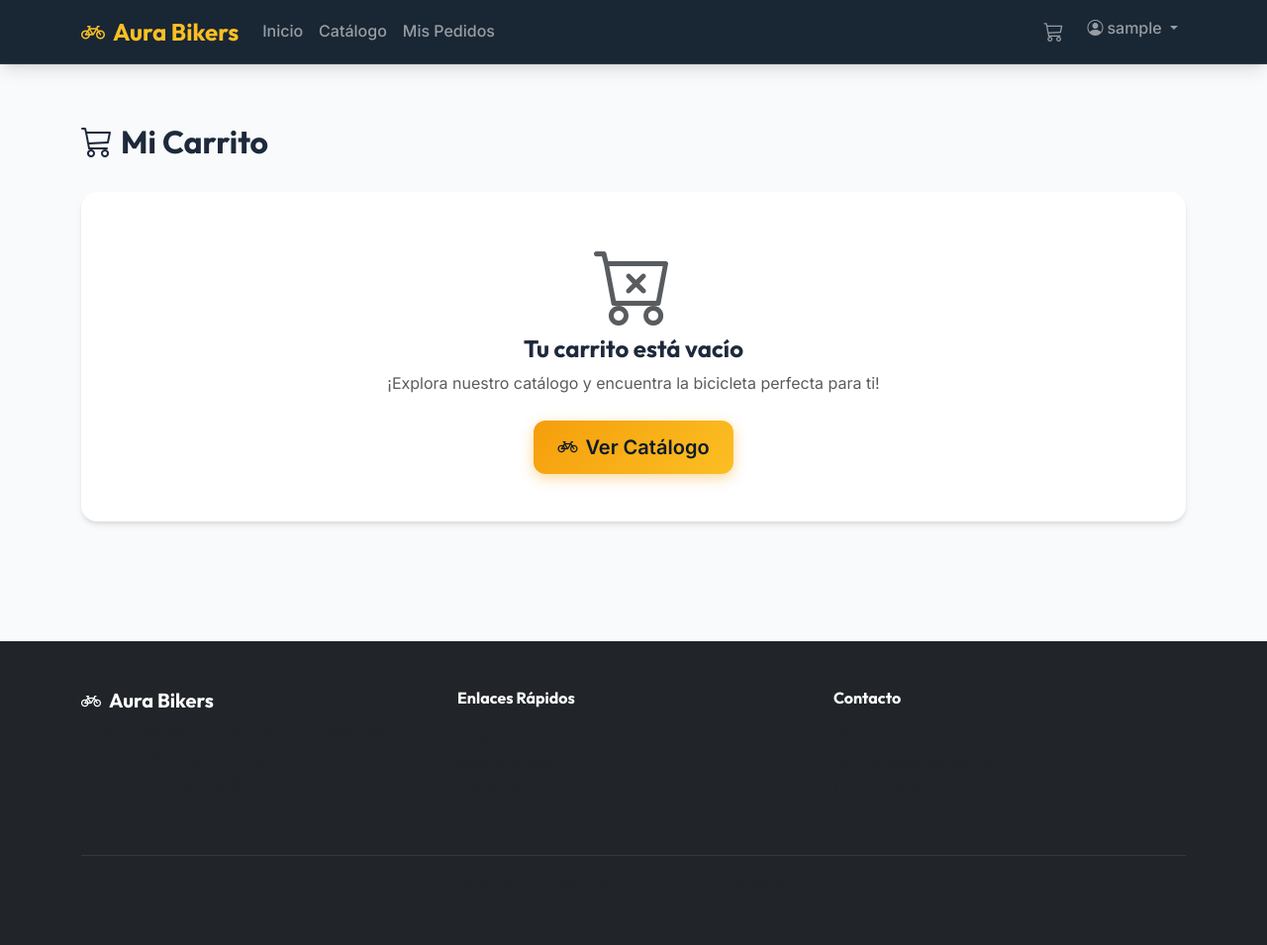
After one commit to cesar-mosquera/Tienda_virtual_Bikers, a Django app: page /pedidos/carrito/ in a window 1280 px wide. The commit adds this page. Shown: the whole page at 99% size. Run offline with Django 5.2, Linux system fonts and the light colour scheme; the visitor is signed in with stand-in values (Sample User, id 1).

Commit message:
feat(pedidos): creacion y gestion de pedidos con control por roles

```diff
--- a/aura_bikers/settings.py
+++ b/aura_bikers/settings.py
@@ -68,6 +68,7 @@ TEMPLATES = [
                 'django.template.context_processors.request',
                 'django.contrib.auth.context_processors.auth',
                 'django.contrib.messages.context_processors.messages',
+                'pedidos.context_processors.carrito',
             ],
         },
     },
--- /dev/null
+++ b/pedidos/context_processors.py
@@ -0,0 +1,11 @@
+"""
+Context processors para la aplicación pedidos.
+"""
+from .carrito import Carrito
+
+
+def carrito(request):
+    """
+    Context processor que hace el carrito disponible en todos los templates.
+    """
+    return {'carrito': Carrito(request)}
--- /dev/null
+++ b/pedidos/templates/pedidos/carrito.html
@@ -0,0 +1,119 @@
+{% extends 'base.html' %}
+
+{% block title %}Mi Carrito - Aura Bikers{% endblock %}
+
+{% block content %}
+<div class="container py-5">
+    <div class="row mb-4">
+        <div class="col">
+            <h2 class="fw-bold">
+                <i class="bi bi-cart3 me-2"></i>Mi Carrito
+            </h2>
+        </div>
+    </div>
+
+    {% if carrito_items %}
+    <div class="row">
+        <!-- Productos del carrito -->
+        <div class="col-lg-8">
+            <div class="dashboard-card">
+                {% for item in carrito_items %}
+                <div class="d-flex align-items-center py-3 {% if not forloop.last %}border-bottom{% endif %}">
+                    <!-- Imagen -->
+                    <div class="me-3" style="width: 100px; height: 100px;">
+                        {% if item.bicicleta.imagen %}
+                        <img src="{{ item.bicicleta.imagen.url }}" class="img-fluid rounded"
+                            alt="{{ item.bicicleta.modelo }}" style="width: 100px; height: 100px; object-fit: cover;">
+                        {% else %}
+                        <div class="bg-light rounded d-flex align-items-center justify-content-center"
+                            style="width: 100px; height: 100px;">
+                            <i class="bi bi-bicycle display-6 text-muted"></i>
+                        </div>
+                        {% endif %}
+                    </div>
+
+                    <!-- Info del producto -->
+                    <div class="flex-grow-1">
+                        <h6 class="mb-1 fw-bold">{{ item.bicicleta.marca }} {{ item.bicicleta.modelo }}</h6>
+                        <p class="text-muted small mb-1">
+                            {{ item.bicicleta.get_gama_display }} · {{ item.bicicleta.get_tipo_display }}
+                        </p>
+                        <p class="text-accent fw-bold mb-0">${{ item.precio|floatformat:0 }}</p>
+                    </div>
+
+                    <!-- Cantidad -->
+                    <div class="me-4">
+                        <form method="post" action="{% url 'pedidos:actualizar_carrito' item.bicicleta.pk %}"
+                            class="d-flex align-items-center">
+                            {% csrf_token %}
+                            <input type="number" name="cantidad" value="{{ item.cantidad }}" min="1"
+                                max="{{ item.bicicleta.stock }}" class="form-control form-control-sm text-center"
+                                style="width: 70px;">
+                            <button type="submit" class="btn btn-sm btn-outline-secondary ms-2">
+                                <i class="bi bi-arrow-repeat"></i>
+                            </button>
+                        </form>
+                    </div>
+
+                    <!-- Subtotal -->
+                    <div class="text-end me-3" style="min-width: 100px;">
+                        <span class="fw-bold">${{ item.subtotal|floatformat:0 }}</span>
+                    </div>
+
+                    <!-- Eliminar -->
+                    <form method="post" action="{% url 'pedidos:eliminar_carrito' item.bicicleta.pk %}">
+                        {% csrf_token %}
+                        <button type="submit" class="btn btn-sm btn-outline-danger">
+                            <i class="bi bi-trash"></i>
+                        </button>
+                    </form>
+                </div>
+                {% endfor %}
+            </div>
+
+            <div class="mt-3">
+                <a href="{% url 'productos:catalogo' %}" class="btn btn-outline-secondary">
+                    <i class="bi bi-arrow-left me-1"></i>Seguir Comprando
+                </a>
+            </div>
+        </div>
+
+        <!-- Resumen -->
+        <div class="col-lg-4">
+            <div class="dashboard-card">
+                <h5 class="fw-bold mb-4">Resumen del Pedido</h5>
+
+                <div class="d-flex justify-content-between mb-2">
+                    <span class="text-muted">Subtotal</span>
+                    <span>${{ carrito_total|floatformat:0 }}</span>
+                </div>
+                <div class="d-flex justify-content-between mb-2">
+                    <span class="text-muted">Envío</span>
+                    <span class="text-success">Gratis</span>
+                </div>
+                <hr>
+                <div class="d-flex justify-content-between mb-4">
+                    <span class="fw-bold fs-5">Total</span>
+                    <span class="fw-bold fs-5 text-accent">${{ carrito_total|floatformat:0 }}</span>
+                </div>
+
+                <a href="{% url 'pedidos:checkout' %}" class="btn btn-accent w-100 btn-lg">
+                    <i class="bi bi-credit-card me-2"></i>Proceder al Pago
+                </a>
+            </div>
+        </div>
+    </div>
+
+    {% else %}
+    <!-- Carrito vacío -->
+    <div class="dashboard-card text-center py-5">
+        <i class="bi bi-cart-x display-1 text-muted mb-3"></i>
+        <h4 class="fw-bold">Tu carrito está vacío</h4>
+        <p class="text-muted mb-4">¡Explora nuestro catálogo y encuentra la bicicleta perfecta para ti!</p>
+        <a href="{% url 'productos:catalogo' %}" class="btn btn-accent btn-lg">
+            <i class="bi bi-bicycle me-2"></i>Ver Catálogo
+        </a>
+    </div>
+    {% endif %}
+</div>
+{% endblock %}
--- a/pedidos/urls.py
+++ b/pedidos/urls.py
@@ -4,8 +4,18 @@ from . import views
 app_name = 'pedidos'
 
 urlpatterns = [
+    # Pedidos
     path('', views.lista_pedidos, name='lista'),
     path('crear/', views.crear_pedido, name='crear'),
     path('<int:pk>/', views.detalle_pedido, name='detalle'),
     path('<int:pk>/cambiar-estado/', views.cambiar_estado, name='cambiar_estado'),
+
+    # Carrito
+    path('carrito/', views.ver_carrito, name='carrito'),
+    path('carrito/agregar/<int:bicicleta_id>/', views.agregar_al_carrito, name='agregar_carrito'),
+    path('carrito/eliminar/<int:bicicleta_id>/', views.eliminar_del_carrito, name='eliminar_carrito'),
+    path('carrito/actualizar/<int:bicicleta_id>/', views.actualizar_carrito, name='actualizar_carrito'),
+
+    # Checkout
+    path('checkout/', views.checkout, name='checkout'),
 ]
--- a/pedidos/views.py
+++ b/pedidos/views.py
@@ -1,7 +1,11 @@
 from django.shortcuts import render, get_object_or_404, redirect
 from django.contrib.auth.decorators import login_required
 from django.contrib import messages
+from django.http import JsonResponse
+from django.views.decorators.http import require_POST
 from .models import Pedido, DetallePedido, HistorialEstadoPedido
+from .carrito import Carrito
+from productos.models import Bicicleta
 
 
 @login_required
@@ -32,6 +36,13 @@ def crear_pedido(request):
 def detalle_pedido(request, pk):
     """Ver detalle de un pedido con su historial."""
     pedido = get_object_or_404(Pedido, pk=pk)
+    user = request.user
+
+    # Clientes solo pueden ver sus propios pedidos
+    if user.es_cliente and pedido.cliente != user:
+        messages.error(request, 'No tienes permiso para ver este pedido.')
+        return redirect('pedidos:lista')
+
     historial = pedido.historial_estados.all()
     return render(request, 'pedidos/detalle.html', {
         'pedido': pedido,
@@ -67,3 +78,136 @@ def cambiar_estado(request, pk):
         return redirect('pedidos:detalle', pk=pk)
 
     return render(request, 'pedidos/cambiar_estado.html', {'pedido': pedido})
+
+
+# ============================================================
+# VISTAS DEL CARRITO
+# ============================================================
+
+@login_required
+def ver_carrito(request):
+    """Muestra el carrito de compras."""
+    carrito = Carrito(request)
+    return render(request, 'pedidos/carrito.html', {
+        'carrito_items': carrito.get_items(),
+        'carrito_total': carrito.get_total()
+    })
+
+
+@login_required
+@require_POST
+def agregar_al_carrito(request, bicicleta_id):
+    """Agrega una bicicleta al carrito."""
+    bicicleta = get_object_or_404(Bicicleta, id=bicicleta_id)
+    carrito = Carrito(request)
+
+    cantidad = int(request.POST.get('cantidad', 1))
+    exito, mensaje = carrito.agregar(bicicleta, cantidad)
+
+    if exito:
+        messages.success(request, mensaje)
+    else:
+        messages.error(request, mensaje)
+
+    # Redirigir a donde vino el usuario
+    next_url = request.POST.get('next', request.META.get('HTTP_REFERER', '/'))
+    return redirect(next_url)
+
+
+@login_required
+@require_POST
+def eliminar_del_carrito(request, bicicleta_id):
+    """Elimina una bicicleta del carrito."""
+    carrito = Carrito(request)
+    carrito.eliminar(bicicleta_id)
+    messages.success(request, 'Producto eliminado del carrito.')
+    return redirect('pedidos:carrito')
+
+
+@login_required
+@require_POST
+def actualizar_carrito(request, bicicleta_id):
+    """Actualiza la cantidad de una bicicleta en el carrito."""
+    carrito = Carrito(request)
+    cantidad = int(request.POST.get('cantidad', 1))
+
+    exito, mensaje = carrito.actualizar_cantidad(bicicleta_id, cantidad)
+
+    if exito:
+        messages.success(request, mensaje)
+    else:
+        messages.error(request, mensaje)
+
+    return redirect('pedidos:carrito')
+
+
+@login_required
+def checkout(request):
+    """Vista de checkout para confirmar el pedido."""
+    carrito = Carrito(request)
+
+    # Verificar que hay items en el carrito
+    if len(carrito) == 0:
+        messages.warning(request, 'Tu carrito está vacío.')
+        return redirect('pedidos:carrito')
+
+    if request.method == 'POST':
+        direccion = request.POST.get('direccion', '').strip()
+        notas = request.POST.get('notas', '').strip()
+
+        if not direccion:
+            messages.error(request, 'Por favor ingresa una dirección de envío.')
+            return render(request, 'pedidos/checkout.html', {
+                'carrito_items': carrito.get_items(),
+                'carrito_total': carrito.get_total()
+            })
+
+        # Verificar stock antes de crear el pedido
+        items = carrito.get_items()
+        for item in items:
+            bicicleta = item['bicicleta']
+            if item['cantidad'] > bicicleta.stock:
+                messages.error(
+                    request,
+                    f'No hay suficiente stock de {bicicleta.marca} {bicicleta.modelo}. '
+                    f'Disponible: {bicicleta.stock}'
+                )
+                return redirect('pedidos:carrito')
+
+        # Crear el pedido
+        pedido = Pedido.objects.create(
+            cliente=request.user,
+            direccion_envio=direccion,
+            notas=notas,
+            estado=Pedido.Estado.PENDIENTE,
+            total=carrito.get_total()
+        )
+
+        # Crear los detalles del pedido y descontar stock
+        for item in items:
+            bicicleta = item['bicicleta']
+            DetallePedido.objects.create(
+                pedido=pedido,
+                bicicleta=bicicleta,
+                cantidad=item['cantidad'],
+                precio_unitario=item['precio']
+            )
+            # Descontar stock
+            bicicleta.stock -= item['cantidad']
+            bicicleta.save()
+
+        # Limpiar el carrito
+        carrito.limpiar()
+
+        messages.success(
+            request,
+            f'¡Pedido #{pedido.pk} creado exitosamente! '
+            f'Te notificaremos cuando sea despachado.'
+        )
+        return redirect('pedidos:detalle', pk=pedido.pk)
+
+    return render(request, 'pedidos/checkout.html', {
+        'carrito_items': carrito.get_items(),
+        'carrito_total': carrito.get_total(),
+        'direccion_predeterminada': request.user.direccion or ''
+    })
--- a/templates/base.html
+++ b/templates/base.html
@@ -1,15 +1,19 @@
 <!DOCTYPE html>
 <html lang="es">
+
 <head>
     <meta charset="UTF-8">
     <meta name="viewport" content="width=device-width, initial-scale=1.0">
     <title>{% block title %}Aura Bikers{% endblock %}</title>
-    <meta name="description" content="La esencia del ciclismo de élite – Plataforma de gestión y venta de bicicletas premium">
+    <meta name="description"
+        content="La esencia del ciclismo de élite – Plataforma de gestión y venta de bicicletas premium">
 
     <!-- Google Fonts -->
     <link rel="preconnect" href="https://fonts.googleapis.com">
     <link rel="preconnect" href="https://fonts.gstatic.com" crossorigin>
-    <link href="https://fonts.googleapis.com/css2?family=Inter:wght@300;400;500;600;700;800&family=Outfit:wght@400;500;600;700;800&display=swap" rel="stylesheet">
+    <link
+        href="https://fonts.googleapis.com/css2?family=Inter:wght@300;400;500;600;700;800&family=Outfit:wght@400;500;600;700;800&display=swap"
+        rel="stylesheet">
 
     <!-- Bootstrap 5 -->
     <link href="https://cdn.jsdelivr.net/npm/bootstrap@5.3.2/dist/css/bootstrap.min.css" rel="stylesheet">
@@ -20,6 +24,7 @@
 
     {% block extra_css %}{% endblock %}
 </head>
+
 <body>
     <!-- Navigation -->
     <nav class="navbar navbar-expand-lg navbar-dark bg-dark fixed-top glass-nav">
@@ -58,19 +63,45 @@
                 </ul>
                 <ul class="navbar-nav">
                     {% if user.is_authenticated %}
+                    <!-- Carrito -->
+                    <li class="nav-item me-2">
+                        <a class="nav-link position-relative" href="{% url 'pedidos:carrito' %}">
+                            <i class="bi bi-cart3 fs-5"></i>
+                            {% if carrito|length > 0 %}
+                            <span
+                                class="position-absolute top-0 start-100 translate-middle badge rounded-pill bg-accent">
+                                {{ carrito|length }}
+                            </span>
+                            {% endif %}
+                        </a>
+                    </li>
                     <li class="nav-item dropdown">
-                            <a class="nav-link dropdown-toggle" href="#" id="userDropdown" role="button" data-bs-toggle="dropdown">
+                        <a class="nav-link dropdown-toggle" href="#" id="userDropdown" role="button"
+                            data-bs-toggle="dropdown">
                             <i class="bi bi-person-circle me-1"></i>{{ user.username }}
                         </a>
                         <ul class="dropdown-menu dropdown-menu-end">
                             <li><span class="dropdown-item-text text-muted small">{{ user.get_rol_display }}</span></li>
-                                <li><hr class="dropdown-divider"></li>
-                                <li><a class="dropdown-item" href="{% url 'perfil' %}"><i class="bi bi-person me-2"></i>Mi Perfil</a></li>
+                            <li>
+                                <hr class="dropdown-divider">
+                            </li>
+                            <li><a class="dropdown-item" href="{% url 'perfil' %}"><i class="bi bi-person me-2"></i>Mi
+                                    Perfil</a></li>
                             {% if user.is_staff %}
-                                <li><a class="dropdown-item" href="{% url 'admin:index' %}"><i class="bi bi-gear me-2"></i>Admin</a></li>
+                            <li><a class="dropdown-item" href="{% url 'admin:index' %}"><i
+                                        class="bi bi-gear me-2"></i>Admin</a></li>
                             {% endif %}
-                                <li><hr class="dropdown-divider"></li>
-                                <li><a class="dropdown-item text-danger" href="{% url 'logout' %}"><i class="bi bi-box-arrow-right me-2"></i>Cerrar Sesión</a></li>
+                            <li>
+                                <hr class="dropdown-divider">
+                            </li>
+                            <li>
+                                <form method="post" action="{% url 'logout' %}" class="m-0">
+                                    {% csrf_token %}
+                                    <button type="submit" class="dropdown-item text-danger">
+                                        <i class="bi bi-box-arrow-right me-2"></i>Cerrar Sesión
+                                    </button>
+                                </form>
+                            </li>
                         </ul>
                     </li>
                     {% else %}
@@ -109,12 +140,14 @@
             <div class="row">
                 <div class="col-md-4 mb-4">
                     <h5 class="fw-bold"><i class="bi bi-bicycle me-2"></i>Aura Bikers</h5>
-                    <p class="text-muted">La esencia del ciclismo de élite. Bicicletas premium de alta y media gama para los ciclistas más exigentes.</p>
+                    <p class="text-muted">La esencia del ciclismo de élite. Bicicletas premium de alta y media gama para
+                        los ciclistas más exigentes.</p>
                 </div>
                 <div class="col-md-4 mb-4">
                     <h6 class="fw-bold mb-3">Enlaces Rápidos</h6>
                     <ul class="list-unstyled">
-                        <li><a href="{% url 'productos:catalogo' %}" class="text-muted text-decoration-none">Catálogo</a></li>
+                        <li><a href="{% url 'productos:catalogo' %}"
+                                class="text-muted text-decoration-none">Catálogo</a></li>
                         <li><a href="#" class="text-muted text-decoration-none">Sobre Nosotros</a></li>
                         <li><a href="#" class="text-muted text-decoration-none">Contacto</a></li>
                     </ul>
@@ -140,4 +173,5 @@
 
     {% block extra_js %}{% endblock %}
 </body>
+
 </html>
```
Also changed, not shown: pedidos/carrito.py (added, +124 -0 lines), pedidos/templates/pedidos/checkout.html (added, +109 -0 lines), productos/templates/productos/catalogo.html (+26 -3 lines), productos/templates/productos/detalle.html (+19 -4 lines). Lines whose indentation alone changed are shown as unchanged.
